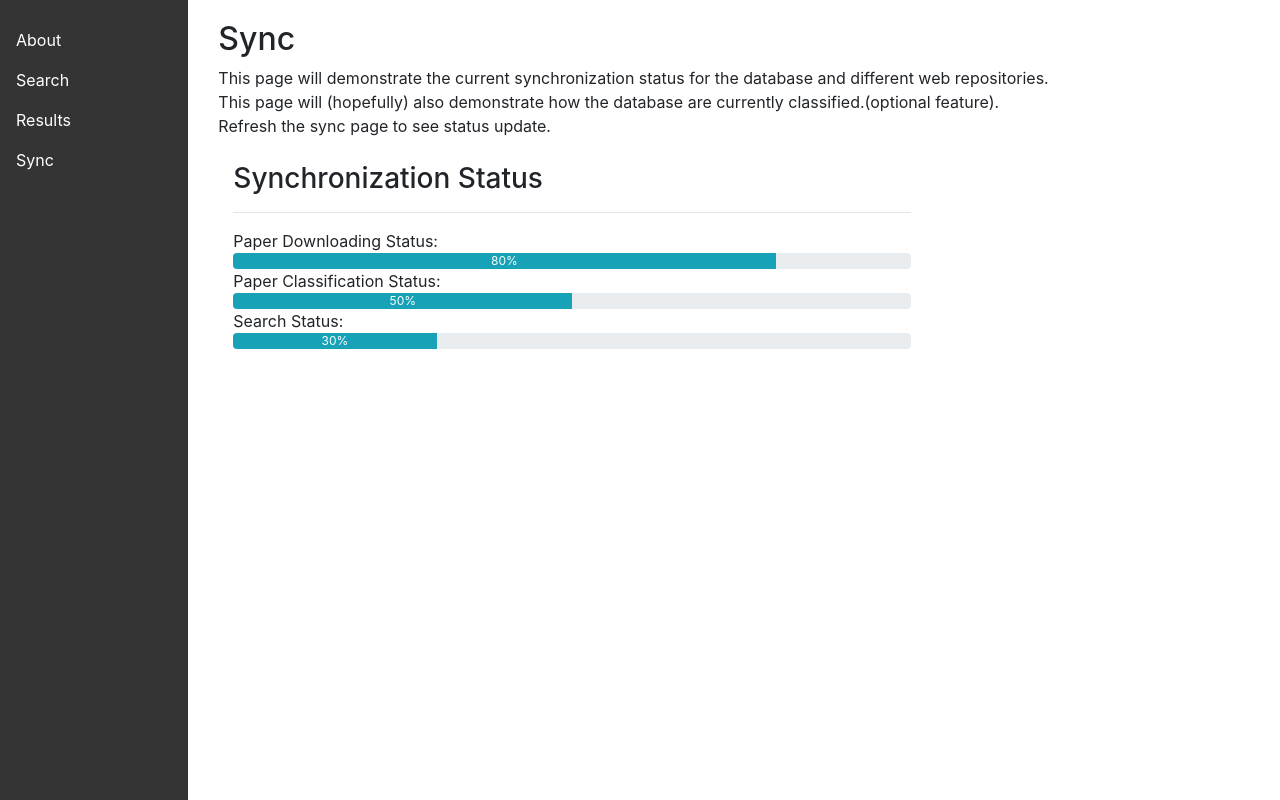
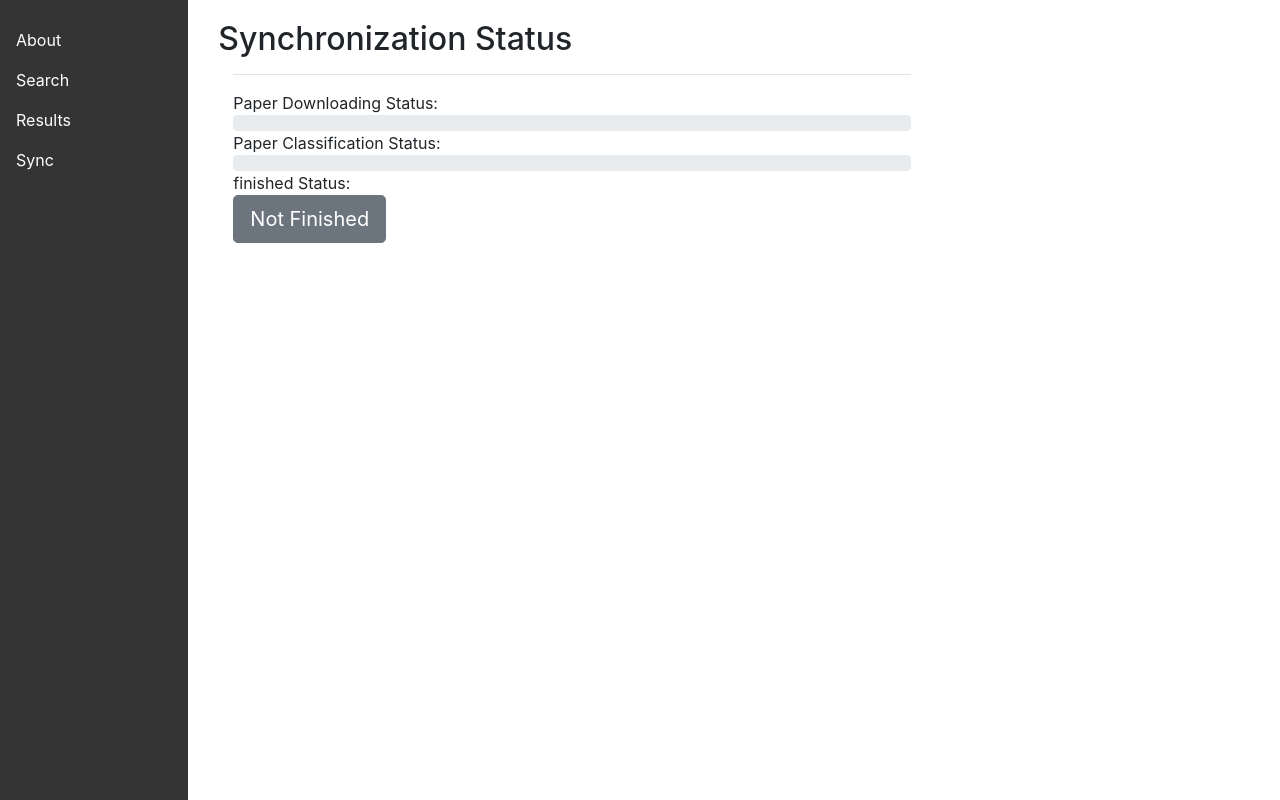
Before and after one commit to M4rukku/conservation_synthesis_github, a Flask app: page /sync in a window 1280 px wide. Shown: the part 56-856 px from the top of the page. Run offline with Flask 2, Linux system fonts and the light colour scheme; some libraries are stand-ins or nearby versions.

Commit message:
modified some of the app file to attempt on AJAX

```diff
--- a/sources/frontend/app.py
+++ b/sources/frontend/app.py
@@ -147,29 +147,25 @@ def convert_list_to_string(list_of_strings):
     final_string = final_string + list_of_strings[len(list_of_strings) - 1]
     return final_string
 
+#global variables for updating the sync pageSize
+download_stats = 0
+classification_stats = 0
+finished_stats = False
 
 @app.route('/sync')
 def sync():
-    return render_template('sync.html', download_status=get_sync_status()[0],classification_status=get_sync_status()[1],search_status=get_sync_status()[2])
+    return render_template('sync.html')
 
 
 def fetch_article_cb(articles_downloaded_so_far: int, percentage_of_total: float):
-    update_download_bar(percentage_of_total)
-    update_page()
+    download_stats = math.trunc(percentage_of_total*100)
+
 
 def classify_data_cb(articles_classified_so_far: int, percentage_of_total: float):
-    pass
+    classification_stats = math.trunc(percentage_of_total*100)
 
 def finished_execution_cb():
-    pass
-
-def get_sync_status():
-    #0<=the value of these variables <=1
-    download_status = 0.8
-    classification_status = 0.5
-    search_status = 0.3
-    return [math.trunc(download_status*100), math.trunc(classification_status*100),math.trunc(search_status*100)]
-
+    finished_stats = True
 
 #run flask under debug mode for development
 if __name__ == '__main__':
--- a/sources/frontend/templates/sync.html
+++ b/sources/frontend/templates/sync.html
@@ -2,28 +2,21 @@
 
 {% block content %}
     <div>
-    <h2>Sync</h2>
-    This page will demonstrate the current synchronization status for the database and different web repositories.</br>
-    This page will (hopefully) also demonstrate how the database are currently classified.(optional feature).</br>
-    Refresh the sync page to see status update.</br></br>
-    </div>
+    <h2>Synchronization Status</h2>
     <div class="col-md-8">
-    <h3>Synchronization Status</h3>
     <hr>
-    </div>
-    <div class="col-md-8">
     Paper Downloading Status:
     <div class="progress">
-        <div class="progress-bar bg-info" role="progressbar"  style="width: {{download_status}}%" aria-valuenow="{{download_status}}" aria-valuemin="0" aria-valuemax="100">{{download_status}}%</div>
+        <div class="progress-bar bg-info" role="progressbar"  style="width: 0%" aria-valuenow="0" aria-valuemin="0" aria-valuemax="100">0%</div>
         <hr>
     </div>
     Paper Classification Status:
     <div class="progress">
-        <div class="progress-bar bg-info" role="progressbar" style="width: {{classification_status}}%" aria-valuenow="{{classification_status}}" aria-valuemin="0" aria-valuemax="100">{{classification_status}}%</div>
+        <div class="progress-bar bg-info" role="progressbar" style="width: 0%" aria-valuenow="0" aria-valuemin="0" aria-valuemax="100">0%</div>
     </div>
-    Search Status:
-    <div class="progress">
-        <div class="progress-bar bg-info" role="progressbar" style="width: {{search_status}}%" aria-valuenow="{{search_status}}" aria-valuemin="0" aria-valuemax="100">{{search_status}}%</div>
+    finished Status:
+    <div>
+        <button type="button" class="btn btn-secondary btn-lg">Not Finished</button>
     </div>
     </div>
 {% endblock %}
```
